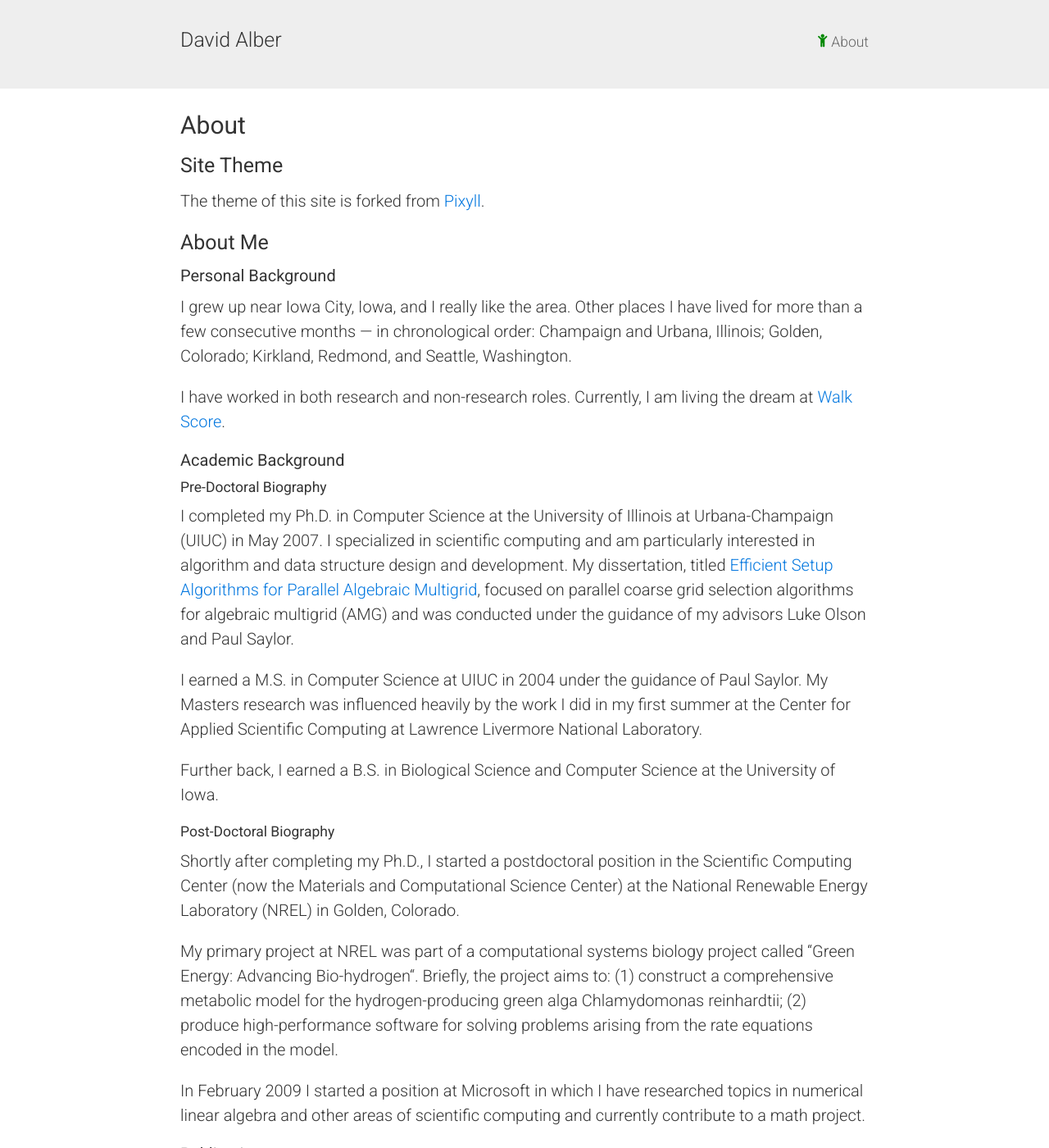
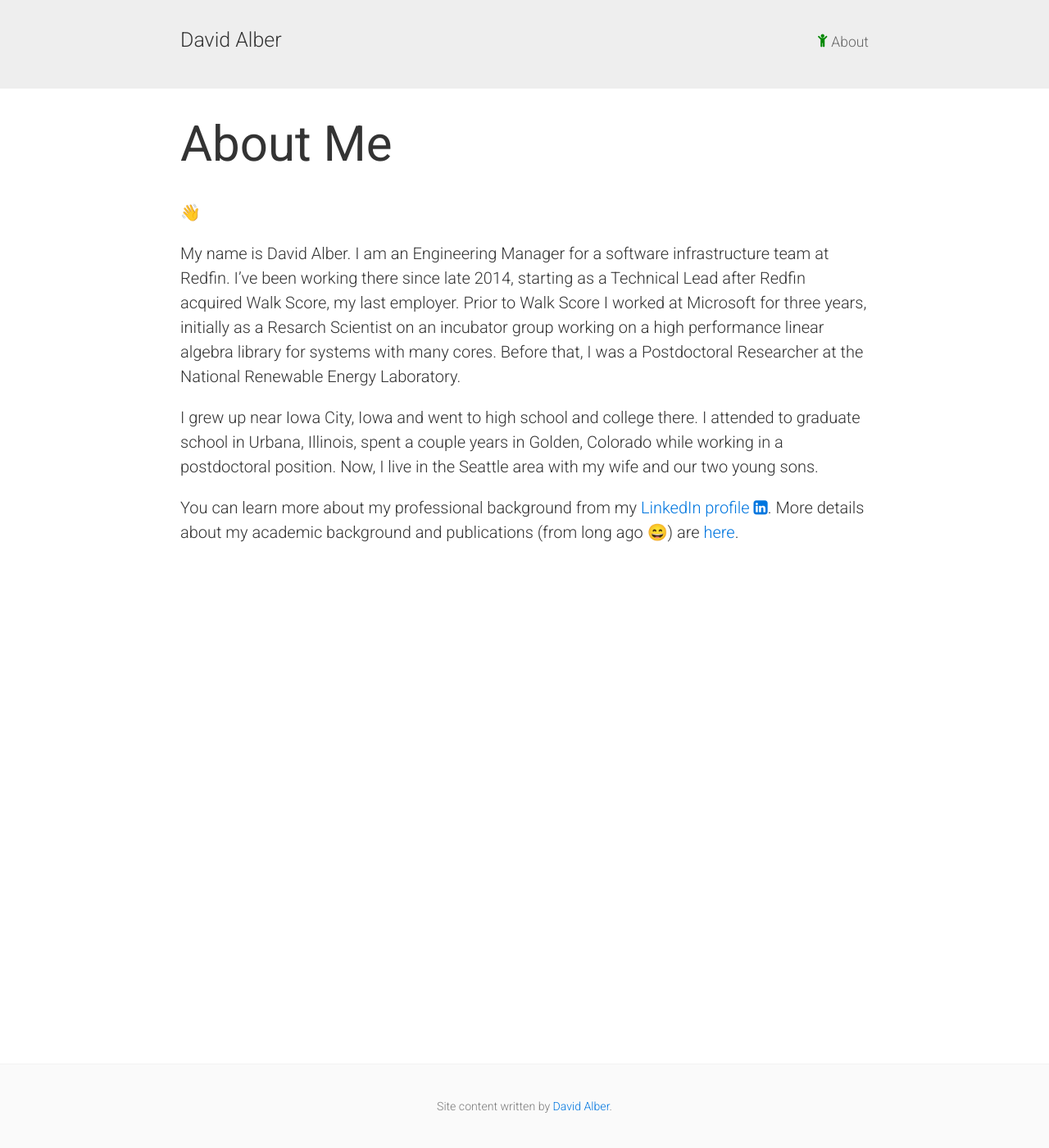
Before and after one commit to davidalber/davidalber.github.io, a Jekyll site: the page built from about.md, in a window 1280 px wide and 1400 px high. Shown: the whole window at 82% size. Built offline with Jekyll 4.4.1, drawn with Linux system fonts in a browser that asks for light colours; emoji names are drawn with the system emoji font; some of the changed text lies outside the part shown.

Commit message:
Updating content about me
Resolves #3.

```diff
--- a/_config.yml
+++ b/_config.yml
@@ -9,7 +9,7 @@ header_pages:
 
 permalink:    /:categories/:year/:month/:title/
 
-plugins: [jekyll-paginate]
+plugins: [jekyll-paginate, jemoji]
 paginate:     10
 sass:
   compressed: true
--- a/_layouts/page.html
+++ b/_layouts/page.html
@@ -3,7 +3,7 @@ layout: default
 ---
 <div class="post">
   <header class="post-header">
-    <h1 class="h2">{{ page.title }}</h1>
+    <h1>{{ page.title }}</h1>
   </header>
   <article class="post-content">
   {{ content }}
--- a/about.md
+++ b/about.md
@@ -1,68 +1,29 @@
 ---
 layout: page
-title: About
+title: About Me
 navname: <i class="fa fa-child nav-about" aria-hidden="true"></i> About
 permalink: /about/
-tags: about
 ---
 
-### Site Theme
-The theme of this site is forked from [Pixyll](http://pixyll.com/).
+:wave:
 
-### About Me
-#### Personal Background
-I grew up near Iowa City, Iowa, and I really like the area. Other
-places I have lived for more than a few consecutive months — in
-chronological order: Champaign and Urbana, Illinois; Golden, Colorado;
-Kirkland, Redmond, and Seattle, Washington.
+My name is David Alber. I am an Engineering Manager for a software
+infrastructure team at Redfin. I've been working there since late
+2014, starting as a Technical Lead after Redfin acquired Walk Score,
+my last employer. Prior to Walk Score I worked at Microsoft for three
+years, initially as a Resarch Scientist on an incubator group working
+on a high performance linear algebra library for systems with many
+cores. Before that, I was a Postdoctoral Researcher at the National
+Renewable Energy Laboratory.
 
-I have worked in both research and non-research roles. Currently, I am
-living the dream at [Walk Score](https://www.walkscore.com/).
+I grew up near Iowa City, Iowa and went to high school and college
+there. I attended to graduate school in Urbana, Illinois, spent a
+couple years in Golden, Colorado while working in a postdoctoral
+position. Now, I live in the Seattle area with my wife and our two
+young sons.
 
-#### Academic Background
-
-##### Pre-Doctoral Biography
-
-I completed my Ph.D. in Computer Science at the University of Illinois
-at Urbana-Champaign (UIUC) in May 2007. I specialized in scientific
-computing and am particularly interested in algorithm and data
-structure design and development. My dissertation, titled [Efficient
-Setup Algorithms for Parallel Algebraic
-Multigrid](/publications/thesis.pdf), focused on parallel coarse grid
-selection algorithms for algebraic multigrid (AMG) and was conducted
-under the guidance of my advisors Luke Olson and Paul Saylor.
-
-I earned a M.S. in Computer Science at UIUC in 2004 under the guidance
-of Paul Saylor. My Masters research was influenced heavily by the work
-I did in my first summer at the Center for Applied Scientific
-Computing at Lawrence Livermore National Laboratory.
-
-Further back, I earned a B.S. in Biological Science and Computer
-Science at the University of Iowa.
-
-##### Post-Doctoral Biography
-
-Shortly after completing my Ph.D., I started a postdoctoral position
-in the Scientific Computing Center (now the Materials and
-Computational Science Center) at the National Renewable Energy
-Laboratory (NREL) in Golden, Colorado.
-
-My primary project at NREL was part of a computational systems biology
-project called “Green Energy: Advancing Bio-hydrogen“. Briefly, the
-project aims to: (1) construct a comprehensive metabolic model for the
-hydrogen-producing green alga Chlamydomonas reinhardtii; (2) produce
-high-performance software for solving problems arising from the rate
-equations encoded in the model.
-
-In February 2009 I started a position at Microsoft in which I have
-researched topics in numerical linear algebra and other areas of
-scientific computing and currently contribute to a math project.
-
-#### Publications
-
-- D. M. Alber. [Modifying CLJP to select grid hierarchies with lower operator complexities and better performance](https://dx.doi.org/10.1002/nla.473). Numer. Linear Algebra Appl., 13:87-104, 2006.
-- D. M. Alber and L. N. Olson. [Parallel coarse grid selection](https://dx.doi.org/10.1002/nla.541). Numer. Linear Algebra Appl., 14:611-643, 2007.
-- C. Chang, D. Alber, P. Graf, K. Kim, and M. Seibert. [Addressing unknown constants and metabolic network behaviors through petascale computing: understanding H<sub>2</sub> production in green algae](https://dx.doi.org/10.1088/1742-6596/78/1/012011). J. Phys.: Conf. Ser., 78 012011, 2007.
-- C. H. Chang, P. Graf, D. M. Alber, K. Kim, G. Murray, M. Posewitz, and M. Seibert. [Photons, photosynthesis, and high-performance computing: challenges, progress, and promise of modeling metabolism in green algae](https://dx.doi.org/10.1088/1742-6596/125/1/012048). J. Phys.: Conf. Ser., 125 012048, 2008.
-- D. M. Alber and L. N. Olson. [Coarsening invariance and bucket-sorted independent sets for algebraic multigrid](http://etna.mcs.kent.edu/vol.37.2010/pp367-385.dir/pp367-385.html). Electron. Trans. Numer. Anal., 37:367-385, 2010.
-- M. Lunacek, A. Nag, D. M. Alber, K. Gruchalla, C. H. Chang, and P. A. Graf. [Simulation, characterization, and optimization of metabolic models with the High Performance Systems Biology Toolkit](https://dx.doi.org/10.1137/110822402). SIAM J. Sci. Comput., 33:3402-3424, 2011.
+You can learn more about my professional background from my [LinkedIn
+profile <i class="fa
+fa-linkedin-square"></i>](https://www.linkedin.com/in/david-alber-37308b28). More
+details about my academic background and publications (from long ago
+:smile:) are [here](/academics).
```
Also changed, not shown: academics.md (added, +55 -0 lines).
